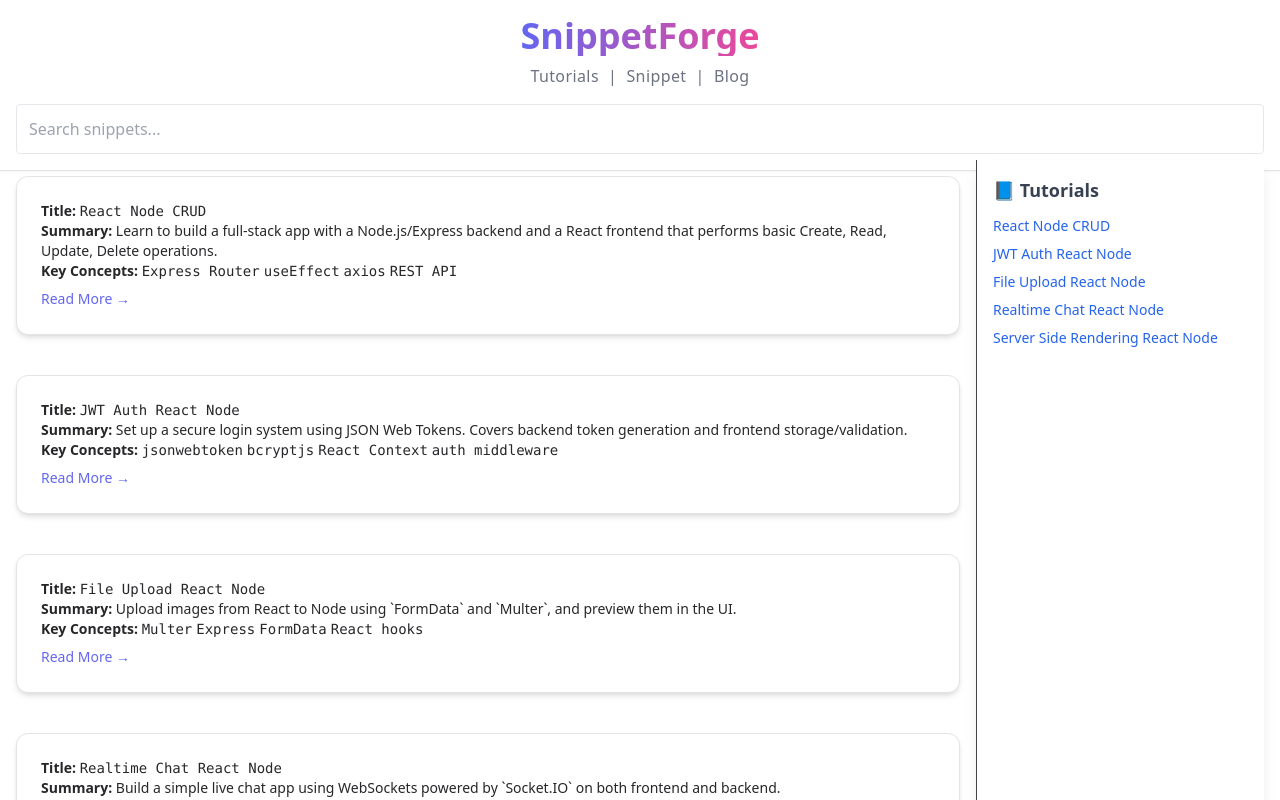
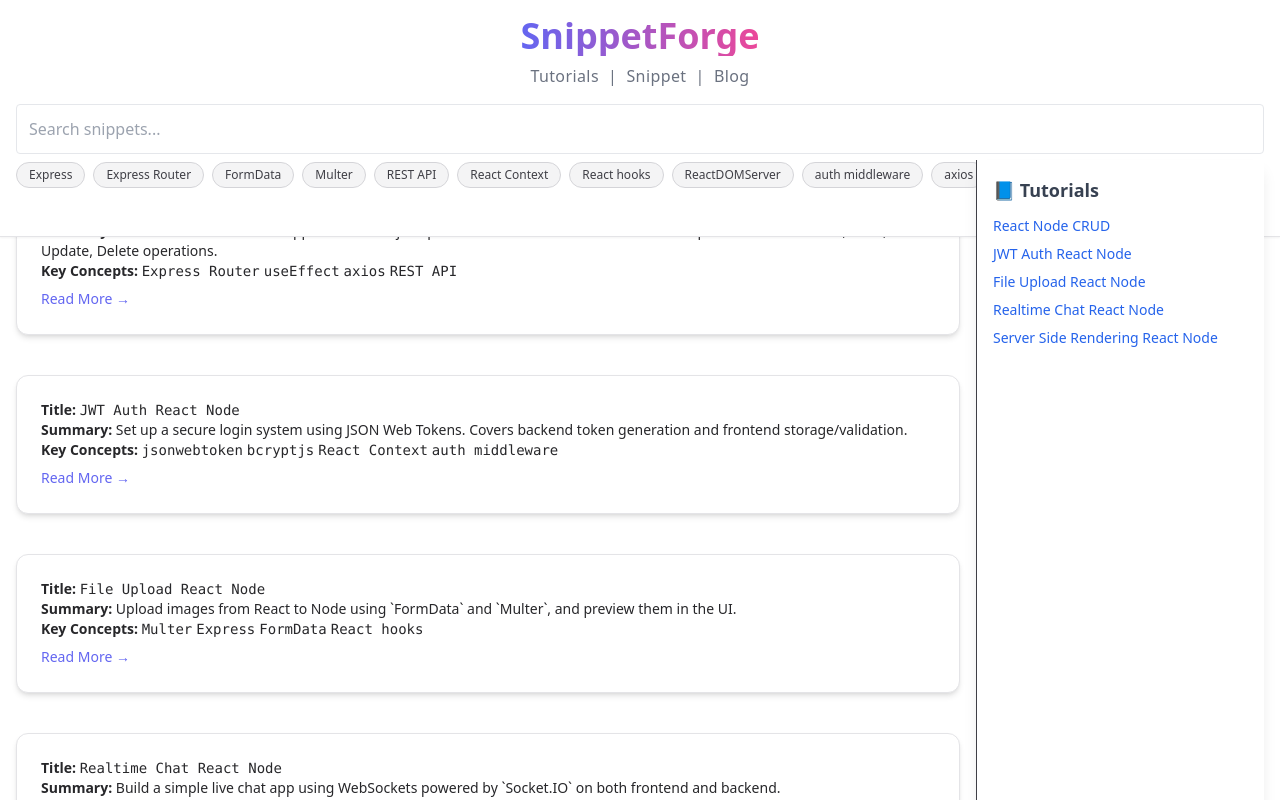
Before and after one commit to yeshansachithak/Project-SnippetForge, a React (Vite) app in the folder app/: page / in a window 1280 px wide. Shown: the top 800 px of the page. Built offline with nearby package versions, Linux system fonts and the light colour scheme.

Commit message:
Update App.jsx

```diff
--- a/app/src/App.jsx
+++ b/app/src/App.jsx
@@ -10,9 +10,21 @@ export default function App() {
     const [search, setSearch] = useState('');
     const [sidebarOpen, setSidebarOpen] = useState(false);
 
+    // Inside your App component:
+    const allConcepts = Array.from(
+        new Set(snippetsData.flatMap(s => s.keyConcepts))
+    ).sort();
+
+    const [activeConcept, setActiveConcept] = useState(null);
+
+    // Filter logic
     const filteredSnippets = snippetsData.filter(snippet =>
-        snippet.title.toLowerCase().includes(search.toLowerCase())
+        snippet.title.toLowerCase().includes(search.toLowerCase()) && (!activeConcept || snippet.keyConcepts.includes(activeConcept))
     );
+
+    // const filteredSnippets = snippetsData.filter(snippet =>
+    //     snippet.title.toLowerCase().includes(search.toLowerCase())
+    // );
 
     return (
         <div className="relative">
@@ -40,6 +52,31 @@ export default function App() {
                             className="w-full p-3 border rounded dark:bg-gray-800 dark:text-white dark:border-gray-600"
                         />
                     </div>
+
+                    <div className="flex gap-2 mb-6 overflow-x-auto whitespace-nowrap py-2 scrollbar-hide">
+                        {allConcepts.map(concept => (
+                            <button
+                                key={concept}
+                                onClick={() => setActiveConcept(c => c === concept ? null : concept)}
+                                className={`text-xs px-3 py-1 rounded-full border transition shrink-0 ${
+                                    activeConcept === concept
+                                        ? 'bg-indigo-600 text-white border-indigo-600'
+                                        : 'bg-zinc-100 dark:bg-zinc-800 text-zinc-700 dark:text-zinc-300 border-zinc-300 dark:border-zinc-700'
+                                }`}
+                            >
+                                {concept}
+                            </button>
+                        ))}
+                        {activeConcept && (
+                            <button
+                                onClick={() => setActiveConcept(null)}
+                                className="text-xs px-3 py-1 rounded-full border bg-red-500 text-white border-red-600 shrink-0"
+                            >
+                                Clear Filter
+                            </button>
+                        )}
+                    </div>
+
                 </div>
             </div>
 
```
